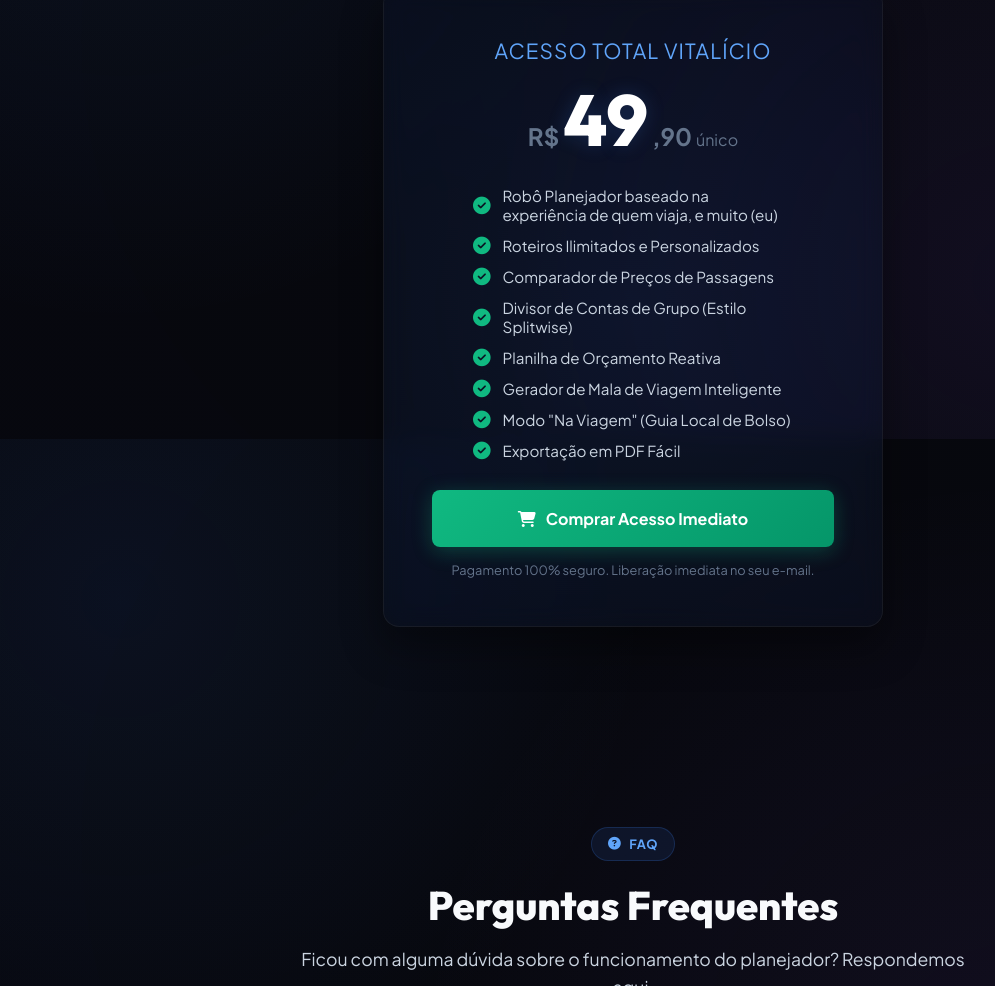
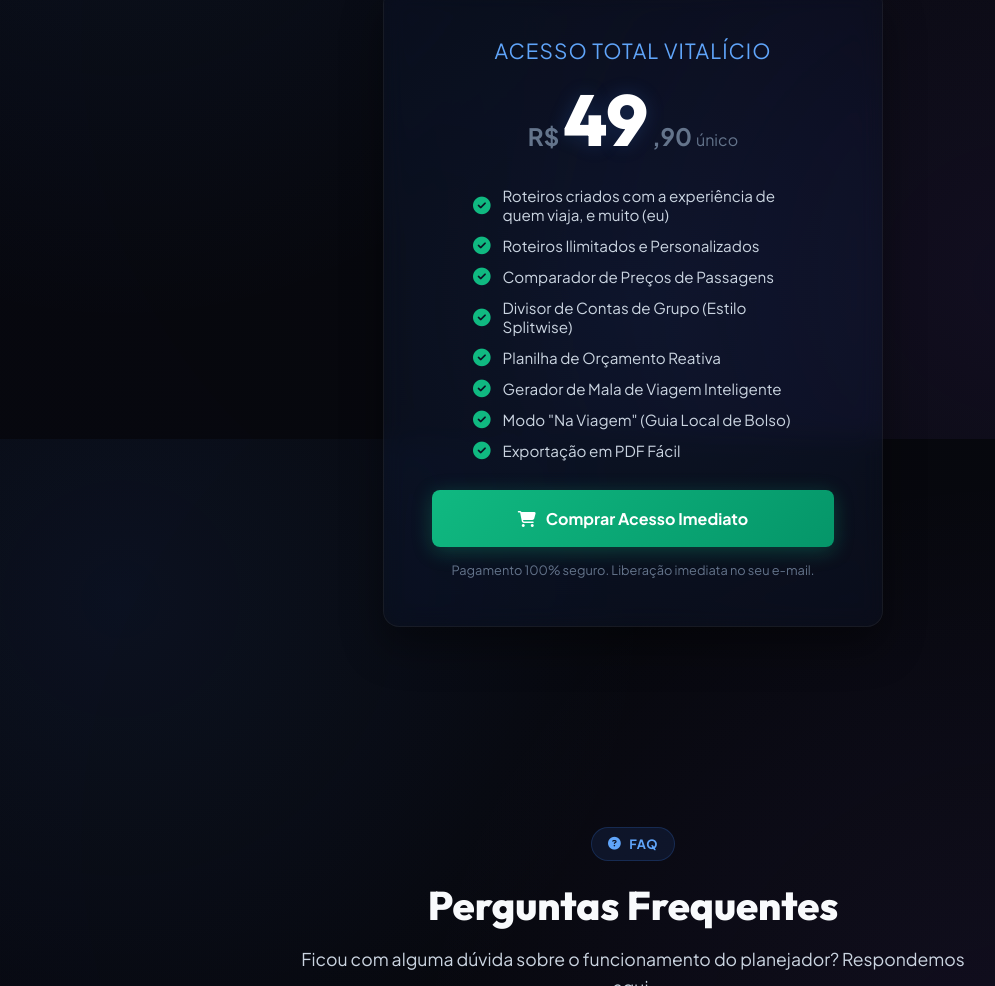
Before and after one commit to ianpietro/gptdoviajante, a website: page index.html in a window 1280 px wide. Shown: the part 4361-5347 px from the top of the page, without its empty margins (7-1002 px from the left). Drawn offline with Linux system fonts and the light colour scheme.

Commit message:
copy: remove last instance of robô from pricing list item

```diff
--- a/index.html
+++ b/index.html
@@ -343,7 +343,7 @@
           </div>
 
           <ul class="price-list">
-            <li><i class="fa-solid fa-circle-check"></i> Robô Planejador baseado na experiência de quem viaja, e muito (eu)</li>
+            <li><i class="fa-solid fa-circle-check"></i> Roteiros criados com a experiência de quem viaja, e muito (eu)</li>
             <li><i class="fa-solid fa-circle-check"></i> Roteiros Ilimitados e Personalizados</li>
             <li><i class="fa-solid fa-circle-check"></i> Comparador de Preços de Passagens</li>
             <li><i class="fa-solid fa-circle-check"></i> Divisor de Contas de Grupo (Estilo Splitwise)</li>
```
